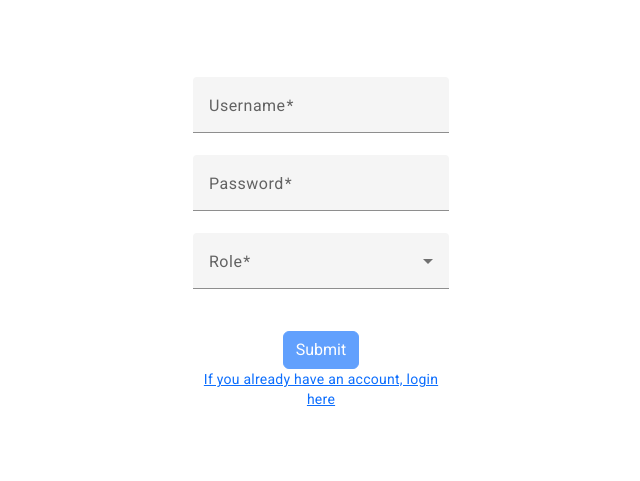
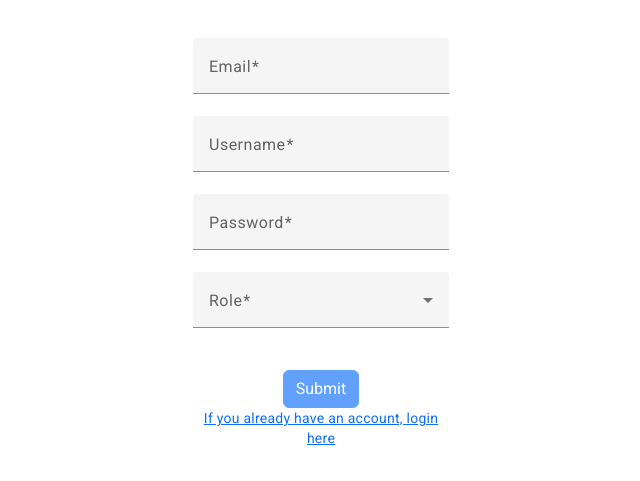
Before and after one commit to Openlab-Appslab/autoskola_FE, an Angular app: page /registration in a window 1280 px wide. Shown: the part 157-638 px from the top of the page, without its empty margins (319-959 px from the left). Built offline with nearby package versions, Linux system fonts and the light colour scheme; no server answers.

Commit message:
Add email field in login and registration

```diff
--- a/src/app/login/login.component.html
+++ b/src/app/login/login.component.html
@@ -1,5 +1,11 @@
 <div class="h-100 d-flex align-items-center justify-content-center">
     <form name="form" (ngSubmit)="login()" #loginForm="ngForm">
+        <!-- add email field -->
+        <mat-form-field appearance="fill">
+            <mat-label>Email</mat-label>
+            <input type="email" name="email" [(ngModel)]="user.email" #email="ngModel" required matInput/>
+        </mat-form-field>
+        <br>
         <mat-form-field appearance="fill">
             <mat-label>Username</mat-label>
             <input type="text" name="username" [(ngModel)]="user.username" #username="ngModel" required  matInput>
--- a/src/app/login/login.component.ts
+++ b/src/app/login/login.component.ts
@@ -12,12 +12,19 @@ import { AppComponent } from '../app.component';
 export class LoginComponent implements OnInit {
 
   user: User;
-
+  token: String;
   constructor(public router: Router, private authService: AuthService) {
     this.user = new User();
+    // find token in URL and save it to token variable
+    this.token = this.router.parseUrl(this.router.url).queryParams['token'];
   }
 
   ngOnInit(): void {
+    this.authService.sendConfirmationToken(this.token).subscribe(
+      (data: any) => {
+        console.log(data);
+      }
+    );
   }
 
   login() {
--- a/src/app/registration/registration.component.html
+++ b/src/app/registration/registration.component.html
@@ -1,5 +1,15 @@
 <div class="h-100 d-flex align-items-center justify-content-center">
   <form (ngSubmit)="onSubmit()" #registrationForm="ngForm">
+    <mat-form-field appearance="fill">
+      <!-- add email field -->
+      <mat-label for="email">Email</mat-label>
+      <input matInput type="email" id="email" name="email" placeholder="Enter email" required
+        [(ngModel)]="user.email" #email="ngModel">
+    </mat-form-field>
+    <div [hidden]="email.valid || email.pristine" class="alert alert-danger">
+      Email is required
+    </div>
+    <br>
     <mat-form-field appearance="fill">
       <mat-label for="username">Username</mat-label>
       <input matInput type="text" id="username" name="username" placeholder="Enter username" required
@@ -41,4 +51,5 @@
     <a [routerLink]="['/login']">If you already have an account, login here</a>
   </div>
 </form>
+<span>{{reSTR}}</span>
 </div>
--- a/src/app/registration/registration.component.ts
+++ b/src/app/registration/registration.component.ts
@@ -1,6 +1,7 @@
 import { Component, OnInit } from '@angular/core';
 import { User } from '../user';
 import { AuthService } from '../services/auth.service';
+import { HttpClient, HttpHeaders } from '@angular/common/http';
 
 @Component({
   selector: 'app-registration',
@@ -10,7 +11,11 @@ import { AuthService } from '../services/auth.service';
 export class RegistrationComponent implements OnInit {
 
   user: User;
-  constructor(private authService: AuthService) {
+  checkBadRegister: boolean = false;
+  message: Object;
+  messageTrue: boolean = false;
+  reSTR: any;
+  constructor(private authService: AuthService, private http: HttpClient) {
     this.user = new User();
   }
 
@@ -18,27 +23,21 @@ export class RegistrationComponent implements OnInit {
   }
 
   onSubmit() {
-    if (this.user.authority == 'STUDENT') {
-      this.authService.registerStudent(this.user).subscribe(
-        (data) => {
-          console.log(data);
-        }
-      );
-    }
-    else if (this.user.authority == 'ADMIN') {
-      this.authService.registerAdmin(this.user).subscribe(
-        (data) => {
-          console.log(data);
-        }
-      );
-    }
-    else {
-      this.authService.registerInstructor(this.user).subscribe(
-        (data) => {
-          console.log(data);
-        }
-      );
-    }
+    const httpOptions = {
+      headers: new HttpHeaders({
+        'Accept': 'application/json',
+        'Content-Type': 'application/json'
+      })
+    };
+    this.messageTrue = true;
+    this.reSTR = "Potvrď prihlásenie cez Email";
+    this.http.post('http://localhost:8080/register', this.user).subscribe(
+      (data: any) => {
+        if (data.status === 'error')
+        alert(data.message);
+        else
+        alert(data.message);
+      },
+    );
   }
-
 }
--- a/src/app/services/auth.service.ts
+++ b/src/app/services/auth.service.ts
@@ -15,6 +15,7 @@ export class AuthService {
   private adminRegisterUrl = 'http://localhost:8080/api/adminRegister';
   private loginUrl = 'http://localhost:8080/api/login';
   private getAuthorityUrl = 'http://localhost:8080/api/returnAuthority';
+  private sendConfirmationTokenUrl = 'http://localhost:8080/confirm-account';
 
   registerInstructor(user: User) {
     return this.http.post<User>(this.instructorRegisterUrl, user);
@@ -35,4 +36,8 @@ export class AuthService {
   getAuthority(): Observable<String>{
     return this.http.get<String>(this.getAuthorityUrl);
   }
+
+  sendConfirmationToken(token: String){
+    return this.http.post(this.sendConfirmationTokenUrl + '?token=' + token, null);
+  }
 }
--- a/src/app/user.ts
+++ b/src/app/user.ts
@@ -2,6 +2,7 @@ export class User {
     id?: number;
     username?: string;
     password?: string;
+    email?: string;
     authority?: String;
     confirmPassword?: string;
 }
```
